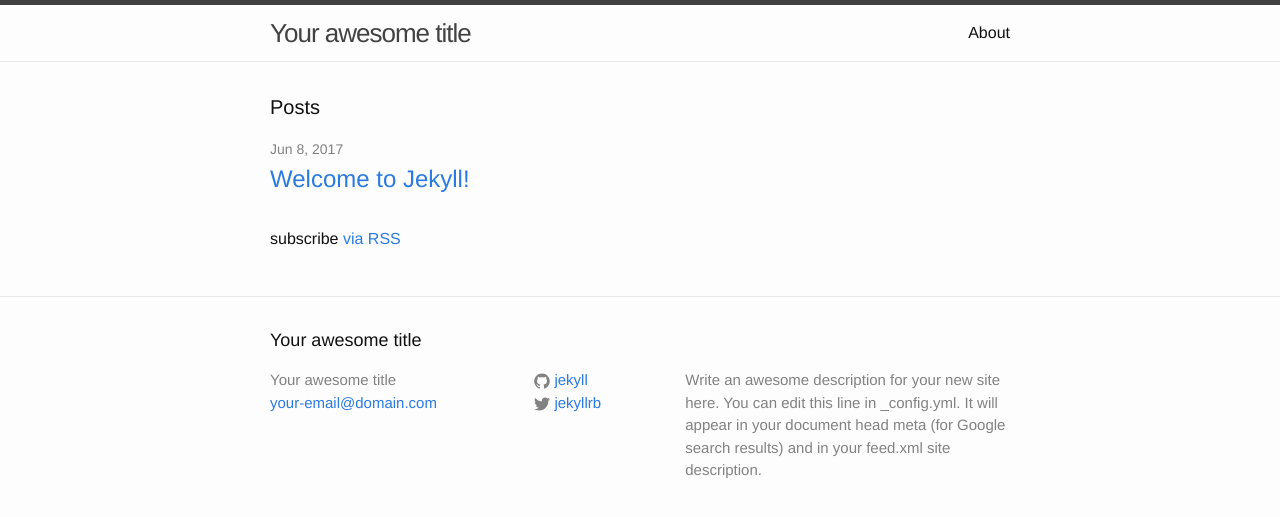
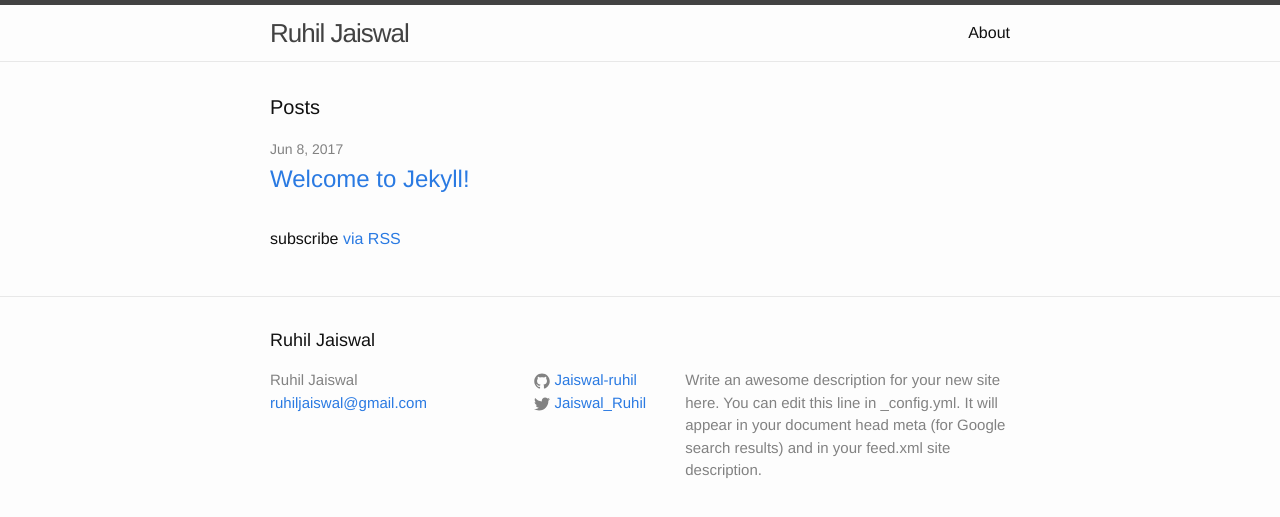
Before and after one commit to Jaiswal-ruhil/Jaiswal-ruhil.github.io, a Jekyll site: the page built from index.html, in a window 1280 px wide. Shown: the top 517 px of the page. Built offline with Jekyll 4.4.1, drawn with Linux system fonts in a browser that asks for light colours.

Commit message:
username

```diff
--- a/_config.yml
+++ b/_config.yml
@@ -6,16 +6,16 @@
 # 'jekyll serve'. If you change this file, please restart the server process.
 
 # Site settings
-title: Your awesome title
-email: your-email@domain.com
+title: Ruhil Jaiswal
+email: ruhiljaiswal@gmail.com
 description: > # this means to ignore newlines until "baseurl:"
   Write an awesome description for your new site here. You can edit this
   line in _config.yml. It will appear in your document head meta (for
   Google search results) and in your feed.xml site description.
 baseurl: "" # the subpath of your site, e.g. /blog
 url: "http://yourdomain.com" # the base hostname & protocol for your site
-twitter_username: jekyllrb
-github_username:  jekyll
+twitter_username: Jaiswal_Ruhil
+github_username:  Jaiswal-ruhil
 
 # Build settings
 markdown: kramdown
```
